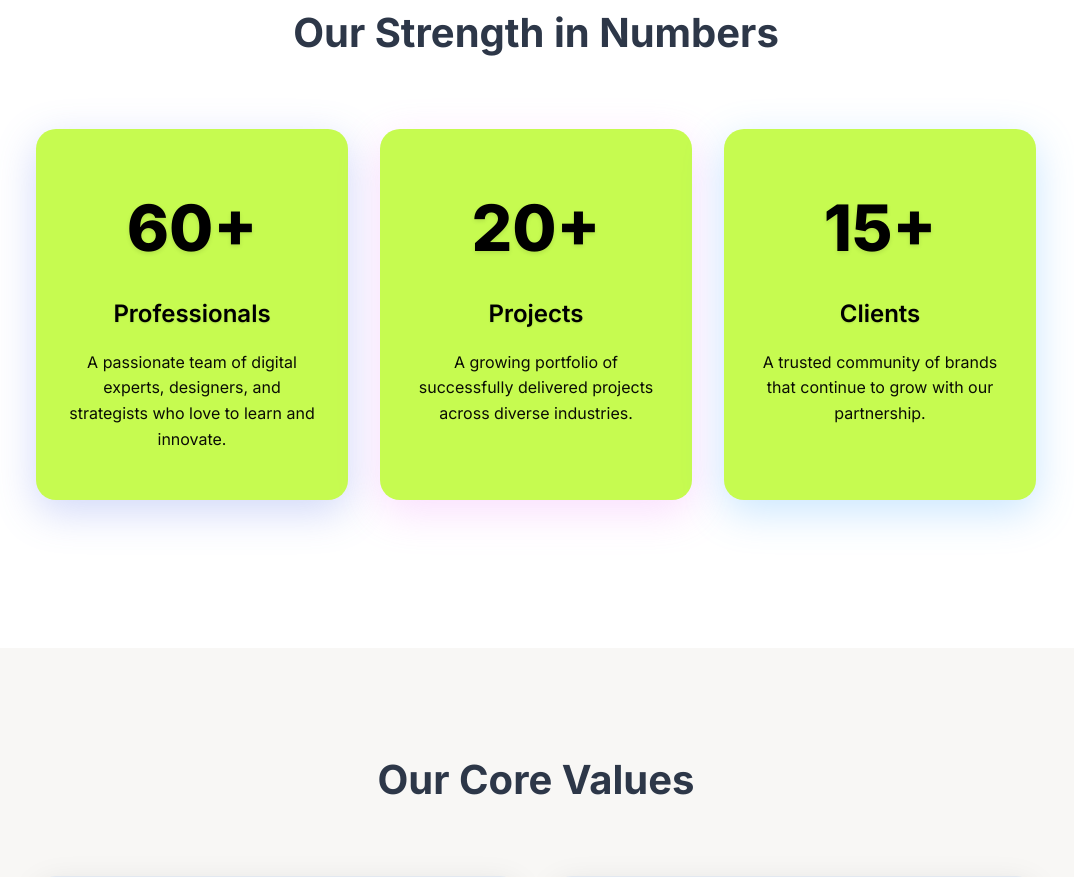
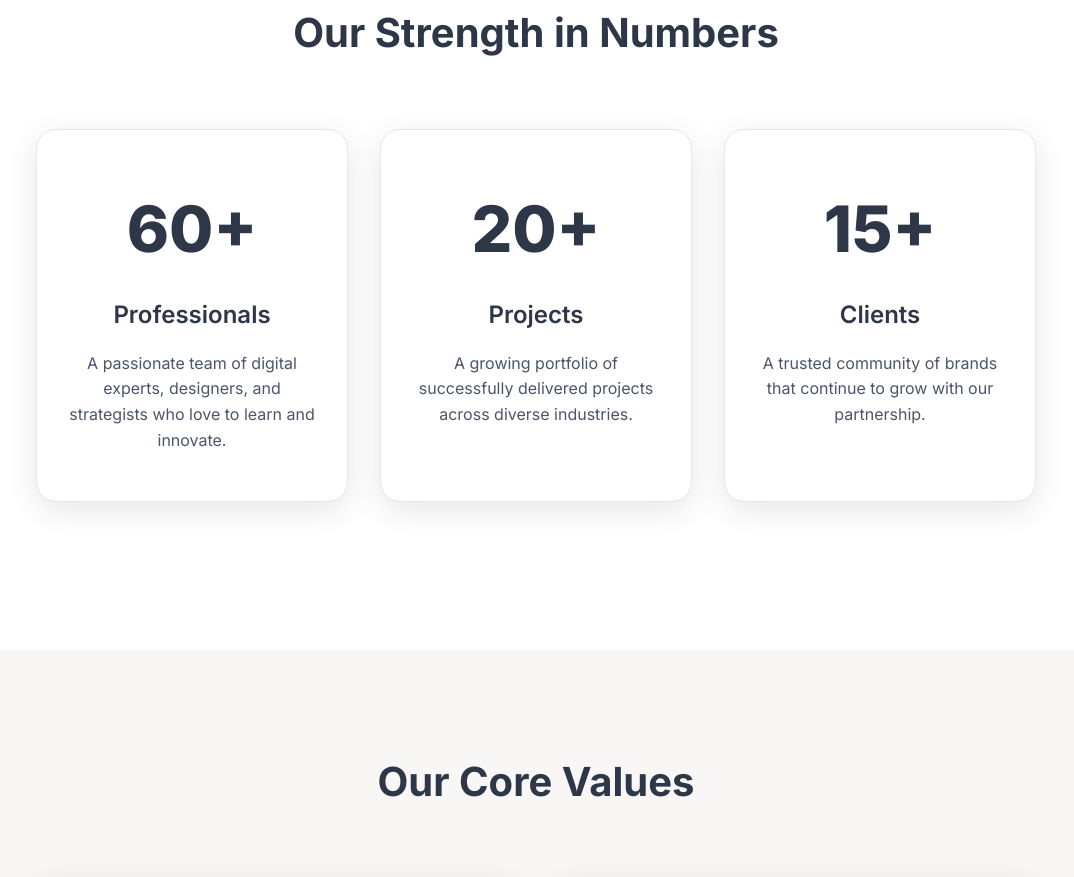
Before and after one commit to bepixcorp/bepix-nextjs, a Next.js app: page /about-us in a window 1280 px wide. Shown: the part 2280-3157 px from the top of the page, without its empty margins (104-1178 px from the left). Built offline with nearby package versions, Linux system fonts and the light colour scheme.

Commit message:
Update Our Strength in Numbers cards to light theme: White background with theme colors and consistent fonts

```diff
--- a/app/about-us/page.tsx
+++ b/app/about-us/page.tsx
@@ -287,12 +287,13 @@ export default function AboutUs() {
               marginBottom: '3rem'
             }}>
               <div style={{
-                background: '#C6FB50',
+                background: 'white',
                 padding: '3rem 2rem',
                 borderRadius: '20px',
-                color: 'black',
+                color: 'var(--text-primary)',
                 textAlign: 'center',
-                boxShadow: '0 12px 40px rgba(102, 126, 234, 0.3)',
+                boxShadow: '0 8px 32px rgba(0, 0, 0, 0.1)',
+                border: '1px solid #E2E8F0',
                 transition: 'all 0.3s ease',
                 cursor: 'pointer',
                 position: 'relative',
@@ -300,17 +301,17 @@ export default function AboutUs() {
               }}
               onMouseEnter={(e) => {
                 e.currentTarget.style.transform = 'translateY(-8px)';
-                e.currentTarget.style.boxShadow = '0 20px 60px rgba(102, 126, 234, 0.4)';
+                e.currentTarget.style.boxShadow = '0 16px 48px rgba(0, 0, 0, 0.15)';
               }}
               onMouseLeave={(e) => {
                 e.currentTarget.style.transform = 'translateY(0)';
-                e.currentTarget.style.boxShadow = '0 12px 40px rgba(102, 126, 234, 0.3)';
+                e.currentTarget.style.boxShadow = '0 8px 32px rgba(0, 0, 0, 0.1)';
               }}>
                 <div style={{
                   fontSize: '4rem',
                   fontWeight: '800',
                   marginBottom: '1rem',
-                  textShadow: '0 2px 4px rgba(0, 0, 0, 0.1)'
+                  color: 'var(--accent)'
                 }}>
                   60+
                 </div>
@@ -318,26 +319,27 @@ export default function AboutUs() {
                   fontSize: '1.5rem',
                   fontWeight: '600',
                   marginBottom: '1rem',
-                  textShadow: '0 1px 2px rgba(0, 0, 0, 0.1)'
+                  color: 'var(--accent)'
                 }}>
                   Professionals
                 </h3>
                 <p style={{
                   fontSize: '1rem',
                   lineHeight: '1.6',
-                  opacity: '0.95'
+                  color: 'var(--text-secondary)'
                 }}>
                   A passionate team of digital experts, designers, and strategists who love to learn and innovate.
                 </p>
               </div>
 
               <div style={{
-                background: '#C6FB50',
+                background: 'white',
                 padding: '3rem 2rem',
                 borderRadius: '20px',
-                color: 'black',
+                color: 'var(--text-primary)',
                 textAlign: 'center',
-                boxShadow: '0 12px 40px rgba(240, 147, 251, 0.3)',
+                boxShadow: '0 8px 32px rgba(0, 0, 0, 0.1)',
+                border: '1px solid #E2E8F0',
                 transition: 'all 0.3s ease',
                 cursor: 'pointer',
                 position: 'relative',
@@ -345,17 +347,17 @@ export default function AboutUs() {
               }}
               onMouseEnter={(e) => {
                 e.currentTarget.style.transform = 'translateY(-8px)';
-                e.currentTarget.style.boxShadow = '0 20px 60px rgba(240, 147, 251, 0.4)';
+                e.currentTarget.style.boxShadow = '0 16px 48px rgba(0, 0, 0, 0.15)';
               }}
               onMouseLeave={(e) => {
                 e.currentTarget.style.transform = 'translateY(0)';
-                e.currentTarget.style.boxShadow = '0 12px 40px rgba(240, 147, 251, 0.3)';
+                e.currentTarget.style.boxShadow = '0 8px 32px rgba(0, 0, 0, 0.1)';
               }}>
                 <div style={{
                   fontSize: '4rem',
                   fontWeight: '800',
                   marginBottom: '1rem',
-                  textShadow: '0 2px 4px rgba(0, 0, 0, 0.1)'
+                  color: 'var(--accent)'
                 }}>
                   20+
                 </div>
@@ -363,26 +365,27 @@ export default function AboutUs() {
                   fontSize: '1.5rem',
                   fontWeight: '600',
                   marginBottom: '1rem',
-                  textShadow: '0 1px 2px rgba(0, 0, 0, 0.1)'
+                  color: 'var(--accent)'
                 }}>
                   Projects
                 </h3>
                 <p style={{
                   fontSize: '1rem',
                   lineHeight: '1.6',
-                  opacity: '0.95'
+                  color: 'var(--text-secondary)'
                 }}>
                   A growing portfolio of successfully delivered projects across diverse industries.
                 </p>
               </div>
 
               <div style={{
-                background: '#C6FB50',
+                background: 'white',
                 padding: '3rem 2rem',
                 borderRadius: '20px',
-                color: 'black',
+                color: 'var(--text-primary)',
                 textAlign: 'center',
-                boxShadow: '0 12px 40px rgba(79, 172, 254, 0.3)',
+                boxShadow: '0 8px 32px rgba(0, 0, 0, 0.1)',
+                border: '1px solid #E2E8F0',
                 transition: 'all 0.3s ease',
                 cursor: 'pointer',
                 position: 'relative',
@@ -390,17 +393,17 @@ export default function AboutUs() {
               }}
               onMouseEnter={(e) => {
                 e.currentTarget.style.transform = 'translateY(-8px)';
-                e.currentTarget.style.boxShadow = '0 20px 60px rgba(79, 172, 254, 0.4)';
+                e.currentTarget.style.boxShadow = '0 16px 48px rgba(0, 0, 0, 0.15)';
               }}
               onMouseLeave={(e) => {
                 e.currentTarget.style.transform = 'translateY(0)';
-                e.currentTarget.style.boxShadow = '0 12px 40px rgba(79, 172, 254, 0.3)';
+                e.currentTarget.style.boxShadow = '0 8px 32px rgba(0, 0, 0, 0.1)';
               }}>
                 <div style={{
                   fontSize: '4rem',
                   fontWeight: '800',
                   marginBottom: '1rem',
-                  textShadow: '0 2px 4px rgba(0, 0, 0, 0.1)'
+                  color: 'var(--accent)'
                 }}>
                   15+
                 </div>
@@ -408,14 +411,14 @@ export default function AboutUs() {
                   fontSize: '1.5rem',
                   fontWeight: '600',
                   marginBottom: '1rem',
-                  textShadow: '0 1px 2px rgba(0, 0, 0, 0.1)'
+                  color: 'var(--accent)'
                 }}>
                   Clients
                 </h3>
                 <p style={{
                   fontSize: '1rem',
                   lineHeight: '1.6',
-                  opacity: '0.95'
+                  color: 'var(--text-secondary)'
                 }}>
                   A trusted community of brands that continue to grow with our partnership.
                 </p>
```
